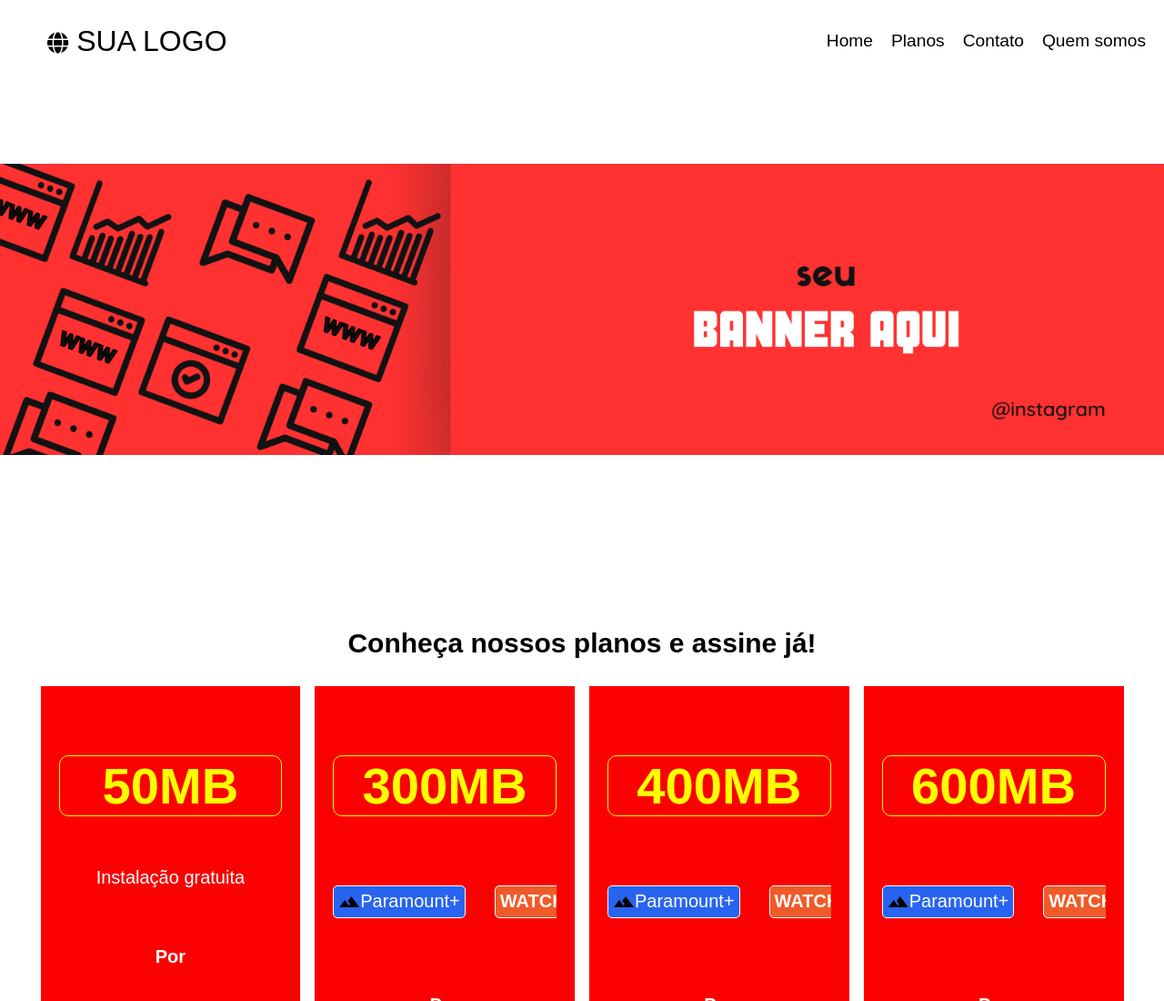
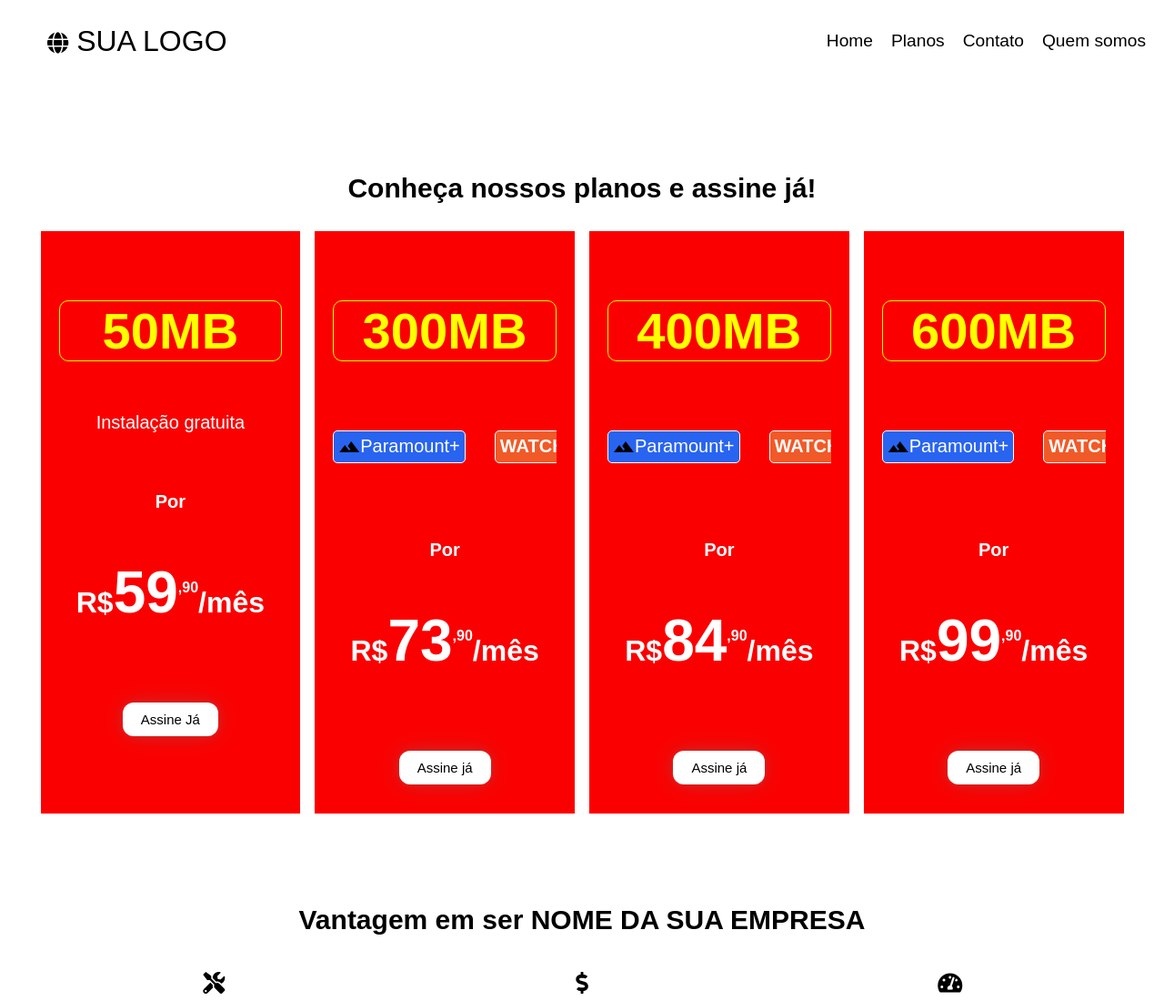
Before and after one commit to mateusmuniz-09/meu-site, a plain HTML site: page index.html in a window 1280 px wide. Shown: the top 1100 px of the page at 91% size. Drawn offline with Linux system fonts and the light colour scheme.

Commit message:
Update style.css
correção do baner

```diff
--- a/style.css
+++ b/style.css
@@ -17,7 +17,6 @@
 }
 
 .inicial {
-    background-image: url(Imagens/Red\ Minimal\ Talk\ About\ Marketing\ LinkedIn\ Banner.png);
     color: white;
     margin-bottom: 100px;
     text-align: center;
@@ -25,7 +24,6 @@
     margin-right: auto;
     border-radius: 0;
     width: 100%;
-    height: 500px;
     background-position: center;
     background-size: 100%;
     background-repeat: no-repeat;
```
